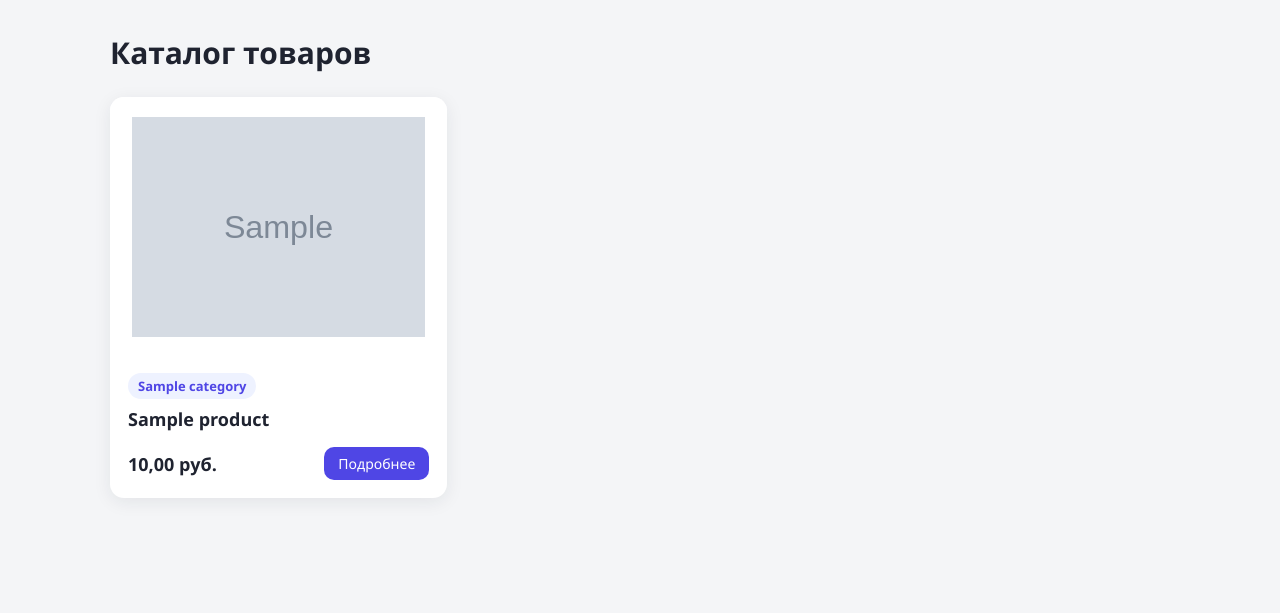
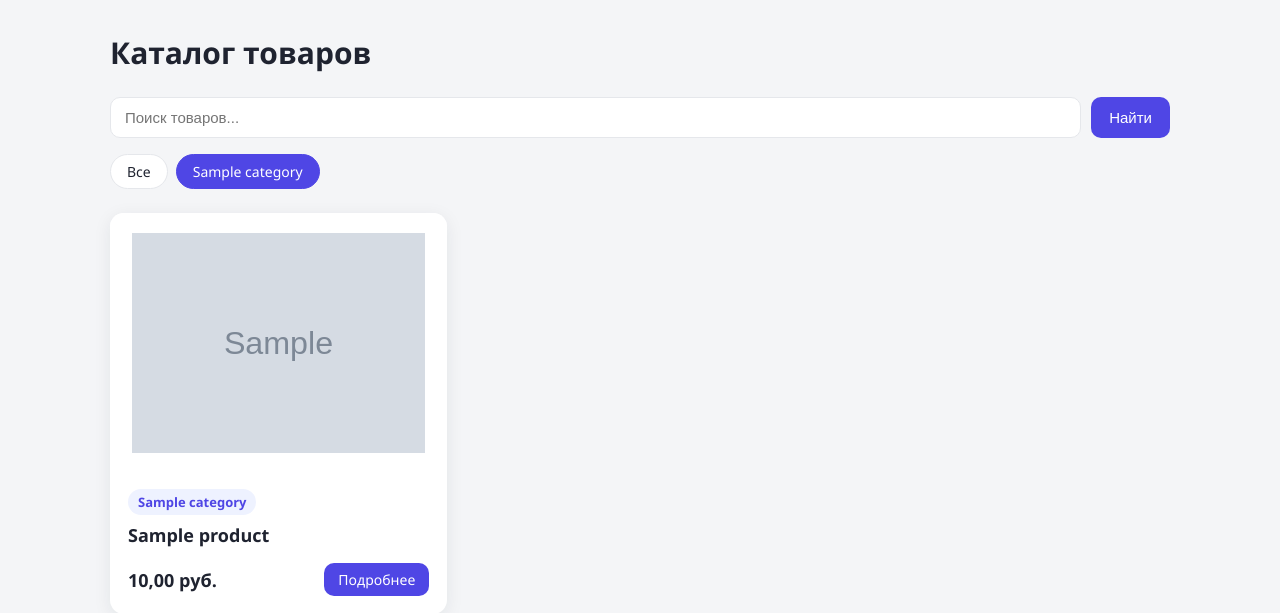
Before and after one commit to GlebasI47/shop, a Django app: page /?category=1 in a window 1280 px wide. Shown: the part 64-677 px from the top of the page. Run offline with Django 5.2, Linux system fonts and the light colour scheme; tables that the repository leaves empty hold one stand-in row (values such as "Sample post"); grey boxes marked "Sample" are stand-in pictures.

Commit message:
Add category filter and search

```diff
--- a/store/static/store/style.css
+++ b/store/static/store/style.css
@@ -209,3 +209,18 @@ a:hover { text-decoration: underline; }
 }
 .qty__btn:hover { border-color: var(--accent); color: var(--accent); }
 .qty__value { min-width: 24px; text-align: center; font-weight: 600; }
+
+/* ---------- Поиск и категории ---------- */
+.search { display: flex; gap: 10px; margin-bottom: 16px; }
+.search input {
+    flex: 1; padding: 11px 14px; font-size: 15px;
+    border: 1px solid var(--border); border-radius: 10px;
+}
+.search input:focus { outline: none; border-color: var(--accent); }
+.chips { display: flex; flex-wrap: wrap; gap: 8px; margin-bottom: 24px; }
+.chip {
+    padding: 7px 16px; border-radius: 999px; font-size: 14px;
+    background: var(--card); color: var(--text); border: 1px solid var(--border);
+}
+.chip:hover { border-color: var(--accent); text-decoration: none; }
+.chip--active { background: var(--accent); color: #fff; border-color: var(--accent); }
--- a/store/templates/store/product_list.html
+++ b/store/templates/store/product_list.html
@@ -4,6 +4,23 @@
 
 {% block content %}
     <h1 class="page-title">Каталог товаров</h1>
+        <form method="get" class="search">
+        <input type="text" name="q" value="{{ query }}" placeholder="Поиск товаров...">
+        {% if selected_category %}
+            <input type="hidden" name="category" value="{{ selected_category }}">
+        {% endif %}
+        <button type="submit" class="btn">Найти</button>
+    </form>
+
+    <div class="chips">
+        <a href="{% url 'product_list' %}" class="chip {% if not selected_category %}chip--active{% endif %}">Все</a>
+        {% for category in categories %}
+            <a href="?category={{ category.id }}"
+               class="chip {% if selected_category == category.id|stringformat:'s' %}chip--active{% endif %}">
+                {{ category.name }}
+            </a>
+        {% endfor %}
+    </div>
     <div class="grid">
         {% for product in products %}
             <article class="card">
@@ -26,7 +43,7 @@
                 </div>
             </article>
         {% empty %}
-            <p class="empty">Товаров пока нет.</p>
+            <p class="empty">Ничего не найдено.</p>
         {% endfor %}
     </div>
 {% endblock %}
--- a/store/views.py
+++ b/store/views.py
@@ -6,11 +6,27 @@ from django.shortcuts import redirect
 from django.contrib.auth.decorators import login_required
 from django.views.decorators.http import require_POST
 from django.db import transaction
+from .models import Product, CartItem, Order, OrderItem, Category
 
 
 def product_list(request):
     products = Product.objects.all()
-    return render(request, "store/product_list.html", {"products": products})
+    categories = Category.objects.all()
+
+    category_id = request.GET.get("category")
+    if category_id and category_id.isdigit():
+        products = products.filter(category_id=category_id)
+
+    query = request.GET.get("q", "")
+    if query:
+        products = products.filter(name__icontains=query)
+
+    return render(request, "store/product_list.html", {
+        "products": products,
+        "categories": categories,
+        "selected_category": category_id,
+        "query": query,
+    })
 
 def product_detail(request, product_id):
     product = get_object_or_404(Product, id=product_id)
```
Also changed, not shown: store/tests.py (+23 -0 lines).
